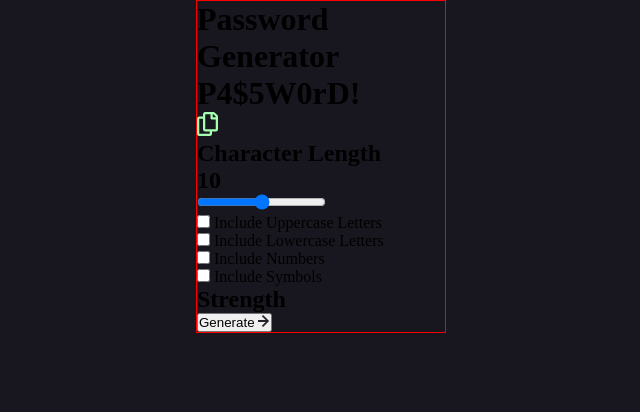
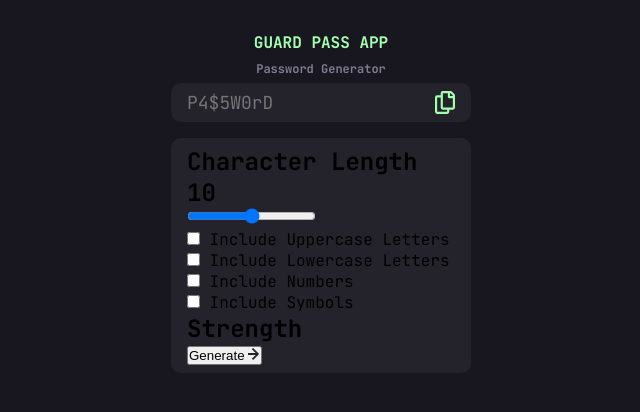
Before and after one commit to Manuelcoder02/adefenwa-password-generator, a plain HTML site: page index.html in a window 1280 px wide. Shown: the whole page, without its empty margins (319-959 px from the left). Drawn offline with Linux system fonts and the light colour scheme; a web font is replaced by a local one.

Commit message:
started styling

```diff
--- a/assets/css/style.css
+++ b/assets/css/style.css
@@ -1,4 +1,4 @@
-/* GENERAL/ROOT STYLING */
+/* RESET STYLING */
 *,
 ::before,
 ::after {
@@ -8,15 +8,17 @@
 }
 @font-face {
 	font-family: 'JetBrains';
-	src: url(/starter-code/assets/fonts/JetBrainsMono-VariableFont_wght.ttf);
+	src: url(/assets/fonts/JetBrainsMono-VariableFont_wght.ttf);
 }
 @font-face {
 	font-family: 'JetBrains Italic';
-	src: url(/starter-code/assets/fonts/JetBrainsMono-Italic-VariableFont_wght.ttf);
+	src: url(/assets/fonts/JetBrainsMono-Italic-VariableFont_wght.ttf);
 }
+
+/* ROOT STYLING */
 :root {
 	--grey-one:  #24232c;
-	--light-gry: #817d92;
+	--light-grey: #817d92;
 	--very-light-grey: #e6e5ea;
 	--grey-two: #18171f;
 	--green-color: #a4ffaf;
@@ -40,9 +42,54 @@ body {
 	background-color: var(--grey-two);
 }
 
+/* WRAPPER STYLING*/
 #wrapper {
-	border: 1px solid red;
+
 	margin: 0 auto;
-	width: 250px;
+	width: 300px;
+	margin-top: 2em;
+}
+.head-text {
+	color: var(--green-color);
+	font-size: var(--heading-text);
+	text-align: center;
+	margin-bottom: 0.5em;
+	text-transform: uppercase;
+}
+.sub-text {
+	color: var(--light-grey);
+	font-size: 12px;
+	text-align: center;
+	margin-bottom: 0.5em;
+}
+/* HEADER STYLING */
+header {
+	background-color: var(--grey-one);
+	display: flex;
+	flex-direction: row;
+	align-items: center;
+	justify-content: space-between;
+	padding: .5em 1em;
+	border-radius: 10px;
+}
+.pword {
+	background: none;
+	border: none;
+	font-family: 'JetBrains';
+	color: var(--very-light-grey);
+	font-size: var(--body-text);
+	width: 100%;
+}
+.copy {
 
+	display: flex;
+	justify-content: flex-end;
 }
+
+/* PASSWORD GENERATOR STYLING */
+.password-generator {
+	border-radius: 10px;
+	margin-top: 1em;
+	background-color: var(--grey-one);
+	padding: 0.5em 1em;
+}
--- a/index.html
+++ b/index.html
@@ -17,10 +17,11 @@
 	</head>
 	<body>
 		<main id="wrapper">
-			<h1 class="head-text">Password Generator</h1>
+			<h1 class="head-text">Guard Pass App</h1>
+			<h4 class="sub-text">Password Generator</h4>
 			<header>
 				<div class="password-display">
-					<h1>P4$5W0rD!</h1>
+					<input type="text" class="pword" placeholder="P4$5W0rD" />
 				</div>
 				<div class="copy">
 					<img
```
